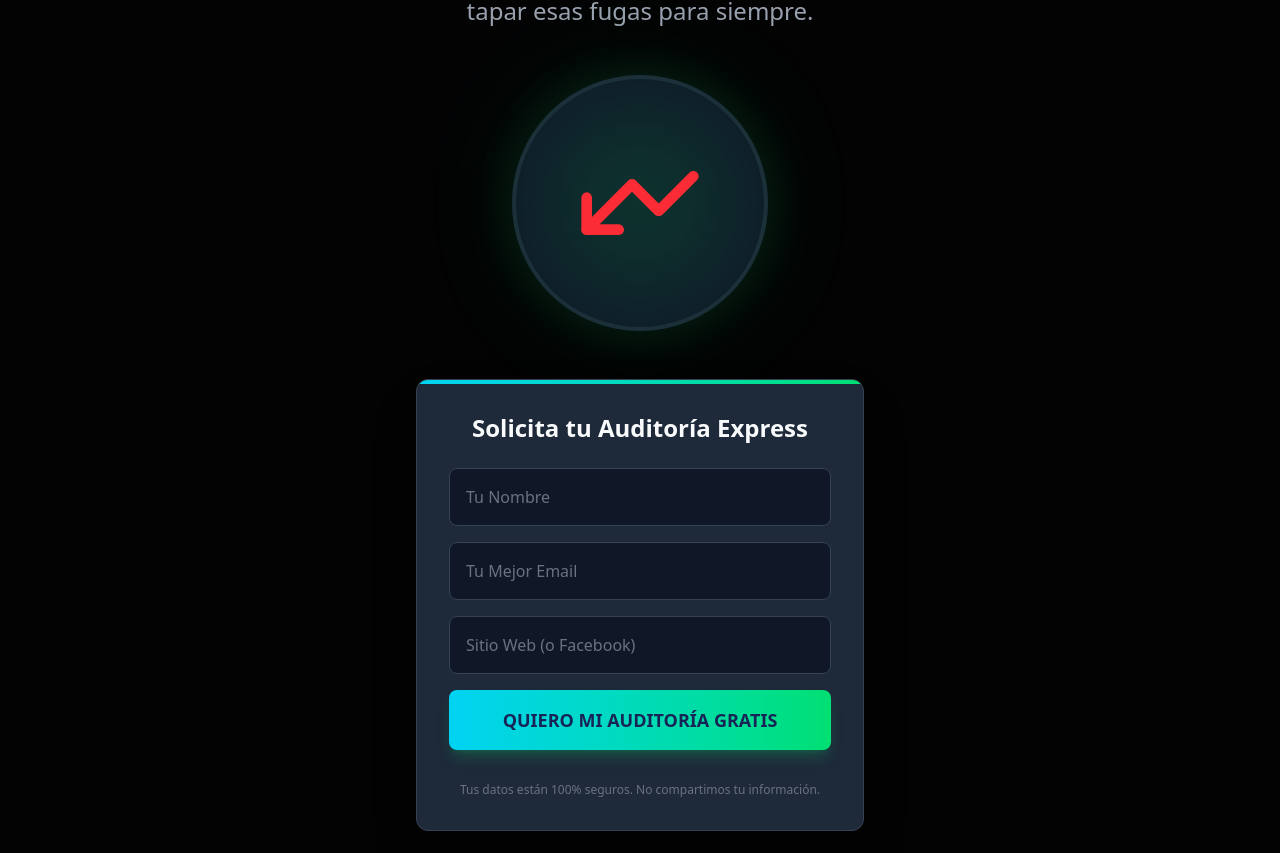
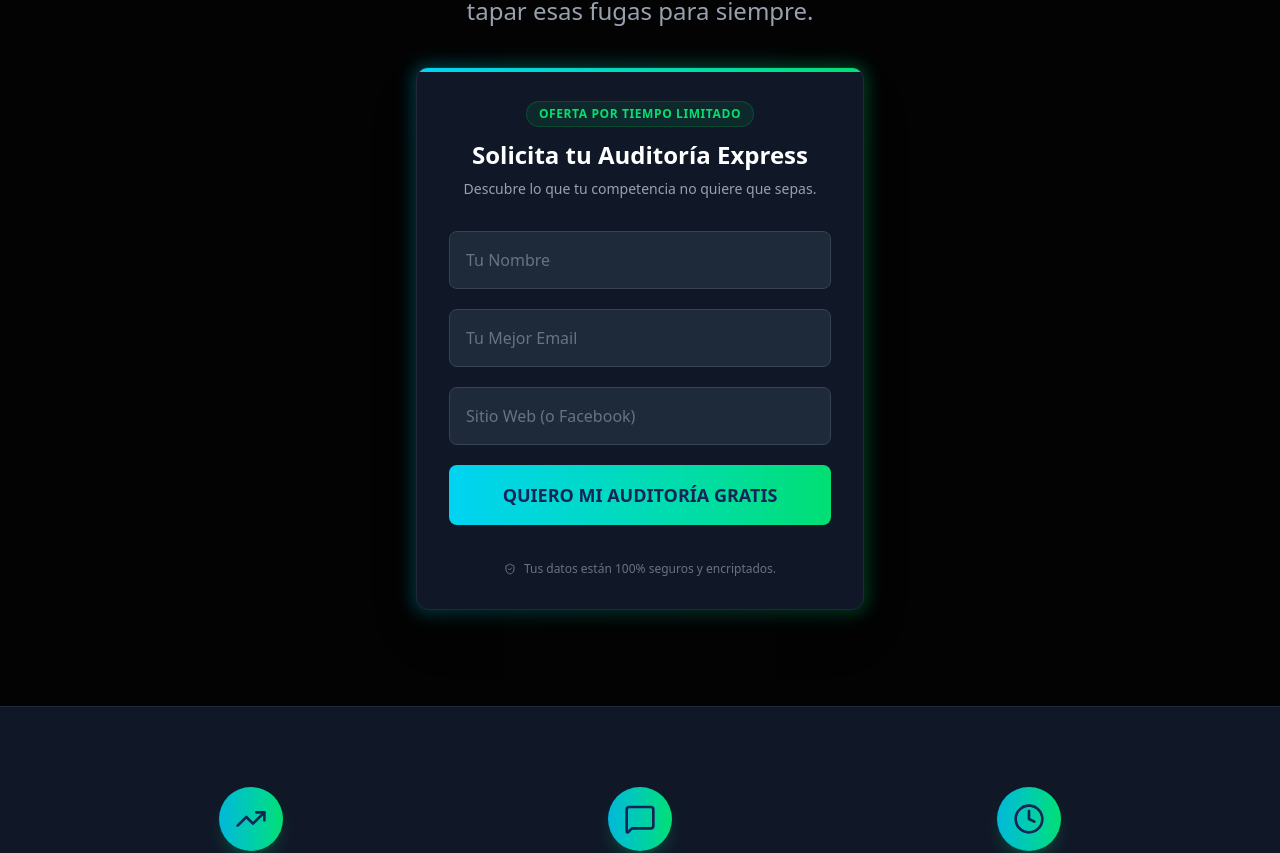
Before and after one commit to denisalbertofx/clicup-sales-system, a Next.js app: page / in a window 1280 px wide. Shown: the part 478-1331 px from the top of the page. Built offline with nearby package versions, Linux system fonts and the light colour scheme.

Commit message:
Enhance Home Page UI: Remove arrow, improve form aesthetics

```diff
--- a/app/page.tsx
+++ b/app/page.tsx
@@ -60,56 +60,60 @@ export default function LeadMagnetPage() {
                     </p>
                 </motion.div>
 
-                {/* Visual Representation of "Money Leaking" */}
-                <div className="my-12 flex justify-center">
-                    <div className="relative w-64 h-64 bg-gray-900 rounded-full flex items-center justify-center border-4 border-gray-800 shadow-[0_0_50px_rgba(61,255,181,0.1)]">
-                        <div className="absolute inset-0 flex items-center justify-center animate-pulse opacity-20">
-                            <div className="w-48 h-48 bg-green-500 rounded-full blur-3xl"></div>
-                        </div>
-                        <TrendingUp className="w-32 h-32 text-red-500 rotate-180" /> {/* Arrow going down representing loss */}
-                    </div>
+                {/* Form Card */}
+                <div className="max-w-md mx-auto relative group">
+                    {/* Glow Effect */}
+                    <div className="absolute -inset-1 bg-gradient-to-r from-cyan-400 to-green-400 rounded-2xl blur opacity-25 group-hover:opacity-50 transition duration-1000 group-hover:duration-200"></div>
+
+                    <div className="relative bg-gray-900 p-8 rounded-xl border border-gray-800 shadow-2xl overflow-hidden">
+                        <div className="absolute top-0 left-0 w-full h-1 bg-gradient-to-r from-cyan-400 to-green-400"></div>
+
+                        <div className="mb-8 text-center">
+                            <span className="inline-block py-1 px-3 rounded-full bg-green-500/10 text-green-400 text-xs font-bold tracking-wider mb-3 border border-green-500/20">
+                                OFERTA POR TIEMPO LIMITADO
+                            </span>
+                            <h3 className="text-2xl font-bold text-white">Solicita tu Auditoría Express</h3>
+                            <p className="text-gray-400 text-sm mt-2">Descubre lo que tu competencia no quiere que sepas.</p>
                         </div>
 
-                {/* Form Card */}
-                <div className="max-w-md mx-auto bg-gray-800 p-8 rounded-xl border border-gray-700 shadow-2xl relative overflow-hidden">
-                    <div className="absolute top-0 left-0 w-full h-1 bg-gradient-to-r from-cyan-400 to-green-400"></div>
-                    <h3 className="text-2xl font-bold mb-6">Solicita tu Auditoría Express</h3>
-
-                    <form onSubmit={handleSubmit} className="space-y-4">
+                        <form onSubmit={handleSubmit} className="space-y-5">
                             <div>
+                                <label className="sr-only">Tu Nombre</label>
                                 <input
                                     type="text"
                                     placeholder="Tu Nombre"
                                     required
-                                className="w-full bg-gray-900 border border-gray-700 rounded-lg p-4 text-white placeholder-gray-500 focus:ring-2 focus:ring-green-400 focus:border-transparent outline-none transition-all"
+                                    className="w-full bg-gray-800 border border-gray-700 rounded-lg p-4 text-white placeholder-gray-500 focus:ring-2 focus:ring-cyan-400 focus:border-transparent outline-none transition-all"
                                     value={formState.name}
                                     onChange={(e) => setFormState({ ...formState, name: e.target.value })}
                                 />
                             </div>
                             <div>
+                                <label className="sr-only">Tu Mejor Email</label>
                                 <input
                                     type="email"
                                     placeholder="Tu Mejor Email"
                                     required
-                                className="w-full bg-gray-900 border border-gray-700 rounded-lg p-4 text-white placeholder-gray-500 focus:ring-2 focus:ring-green-400 focus:border-transparent outline-none transition-all"
+                                    className="w-full bg-gray-800 border border-gray-700 rounded-lg p-4 text-white placeholder-gray-500 focus:ring-2 focus:ring-cyan-400 focus:border-transparent outline-none transition-all"
                                     value={formState.email}
                                     onChange={(e) => setFormState({ ...formState, email: e.target.value })}
                                 />
                             </div>
                             <div>
+                                <label className="sr-only">Sitio Web (o Facebook)</label>
                                 <input
                                     type="text"
                                     placeholder="Sitio Web (o Facebook)"
                                     required
-                                className="w-full bg-gray-900 border border-gray-700 rounded-lg p-4 text-white placeholder-gray-500 focus:ring-2 focus:ring-green-400 focus:border-transparent outline-none transition-all"
+                                    className="w-full bg-gray-800 border border-gray-700 rounded-lg p-4 text-white placeholder-gray-500 focus:ring-2 focus:ring-cyan-400 focus:border-transparent outline-none transition-all"
                                     value={formState.website}
                                     onChange={(e) => setFormState({ ...formState, website: e.target.value })}
                                 />
                             </div>
 
                             {error && (
-                            <div className="text-red-400 text-sm flex items-center gap-2">
-                                <AlertCircle className="w-4 h-4" />
+                                <div className="text-red-400 text-sm flex items-center gap-2 bg-red-500/10 p-3 rounded-lg border border-red-500/20">
+                                    <AlertCircle className="w-4 h-4 flex-shrink-0" />
                                     {error}
                                 </div>
                             )}
@@ -117,15 +121,22 @@ export default function LeadMagnetPage() {
                             <button
                                 type="submit"
                                 disabled={isSubmitting}
-                            className="w-full py-4 px-8 rounded-lg text-lg font-bold text-blue-950 bg-gradient-to-r from-cyan-400 to-green-400 hover:scale-105 transition-transform duration-200 disabled:opacity-70 disabled:cursor-not-allowed shadow-lg shadow-green-400/20"
+                                className="w-full py-4 px-8 rounded-lg text-lg font-bold text-blue-950 bg-gradient-to-r from-cyan-400 to-green-400 hover:shadow-[0_0_20px_rgba(61,255,181,0.4)] hover:scale-[1.02] transition-all duration-300 disabled:opacity-70 disabled:cursor-not-allowed disabled:hover:scale-100"
                             >
-                            {isSubmitting ? 'Enviando...' : 'QUIERO MI AUDITORÍA GRATIS'}
+                                {isSubmitting ? (
+                                    <span className="flex items-center justify-center gap-2">
+                                        <div className="w-5 h-5 border-2 border-blue-950 border-t-transparent rounded-full animate-spin" />
+                                        Analizando...
+                                    </span>
+                                ) : 'QUIERO MI AUDITORÍA GRATIS'}
                             </button>
 
-                        <p className="text-xs text-gray-500 mt-4">
-                            Tus datos están 100% seguros. No compartimos tu información.
-                        </p>
+                            <div className="flex items-center justify-center gap-2 text-xs text-gray-500 mt-4">
+                                <ShieldCheck className="w-3 h-3" />
+                                <span>Tus datos están 100% seguros y encriptados.</span>
+                            </div>
                         </form>
+                    </div>
                 </div>
             </section>
 
```
Lines whose indentation alone changed are shown as unchanged.
